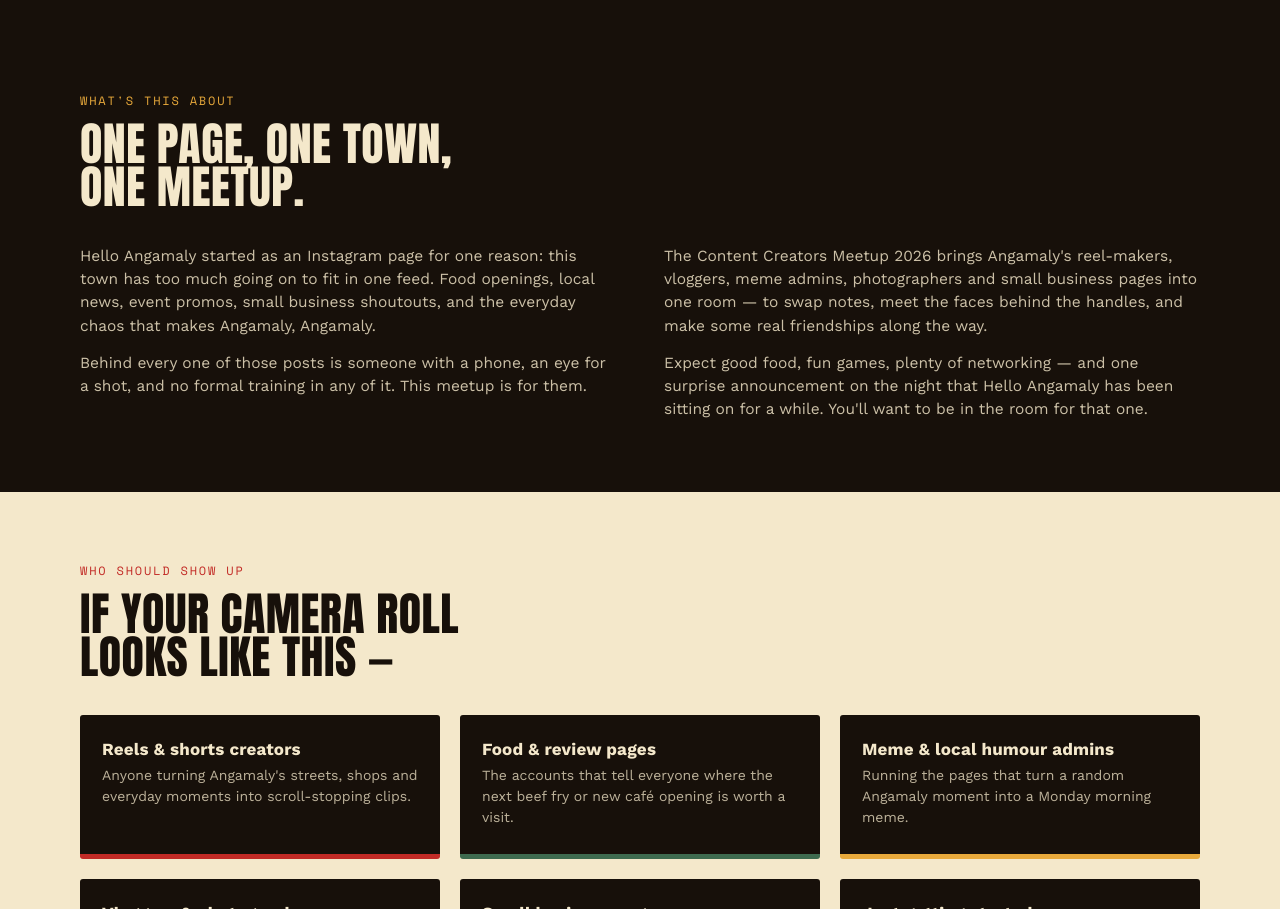
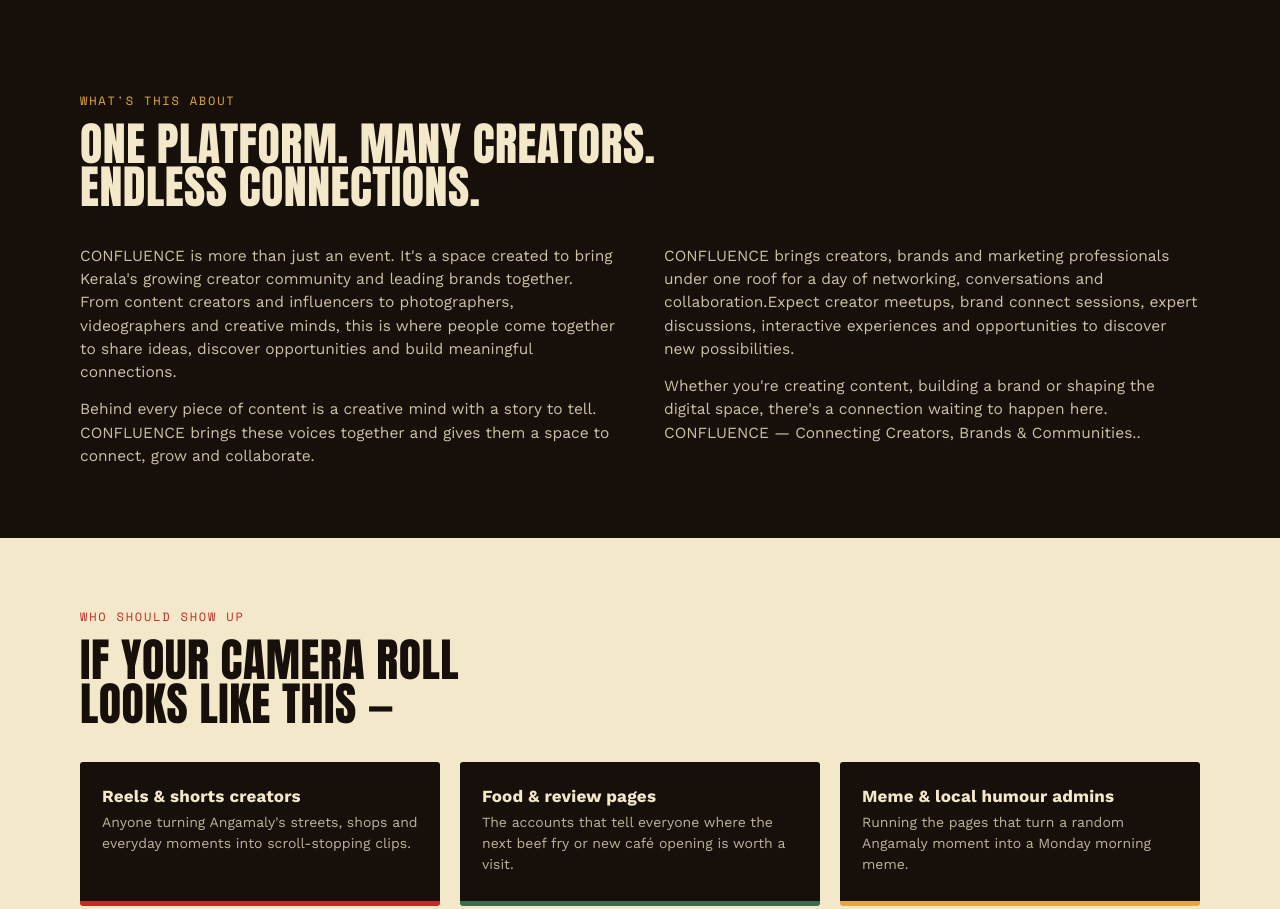
Before and after one commit to seooctotech/CONFLUENCE-Meetup2026, a plain HTML site: page index.html in a window 1280 px wide. Shown: the part 780-1689 px from the top of the page. Drawn offline with nearby package versions, Linux system fonts and the light colour scheme.

Commit message:
Update index.html

```diff
--- a/index.html
+++ b/index.html
@@ -478,8 +478,8 @@
 
   <div class="marquee" aria-hidden="true">
     <div class="marquee__track">
-      <span>HELLO ANGAMALY</span><span>CONTENT CREATORS MEETUP 2026</span><span>HELLO ANGAMALY</span><span>CONTENT CREATORS MEETUP 2026</span>
-      <span>HELLO ANGAMALY</span><span>CONTENT CREATORS MEETUP 2026</span><span>HELLO ANGAMALY</span><span>CONTENT CREATORS MEETUP 2026</span>
+      <span>CONFLUENCE</span><span> CONNECT </span><span> COLLABORATE </span><span>CREATE </span>
+      <span>CONFLUENCE</span><span> CONNECT </span><span> COLLABORATE </span><span>CREATE </span>
     </div>
   </div>
 
@@ -503,22 +503,22 @@
   <section class="about" id="about">
     <div class="section-inner">
       <div class="kicker">WHAT'S THIS ABOUT</div>
-      <h2 class="section-title">One page, one town,<br>one meetup.</h2>
+      <h2 class="section-title">ONE PLATFORM.
+MANY CREATORS.<br>ENDLESS CONNECTIONS.</h2>
       <div class="about-grid">
         <div>
-          <p>Hello Angamaly started as an Instagram page for one reason: this town has too much
-    going on to fit in one feed. Food openings, local news, event promos, small business
-    shoutouts, and the everyday chaos that makes Angamaly, Angamaly.</p>
-          <p>Behind every one of those posts is someone with a phone, an eye for a shot, and no
-          formal training in any of it. This meetup is for them.</p>
+          <p>CONFLUENCE is more than just an event. It's a space created to bring Kerala's growing creator community and leading brands together.
+            From content creators and influencers to photographers, videographers and creative minds, this is where people come together to share ideas,
+            discover opportunities and build meaningful connections.</p>
+          <p>Behind every piece of content is a creative mind with a story to tell.
+            CONFLUENCE brings these voices together and gives them a space to connect, grow and collaborate.</p>
         </div>
         <div>
-          <p>The Content Creators Meetup 2026 brings Angamaly's reel-makers, vloggers, meme
-    admins, photographers and small business pages into one room — to swap notes, meet the
-    faces behind the handles, and make some real friendships along the way.</p>
-    <p>Expect good food, fun games, plenty of networking — and one surprise announcement
-    on the night that Hello Angamaly has been sitting on for a while. You'll want to be
-    in the room for that one.</p>
+          <p>CONFLUENCE brings creators, brands and marketing professionals under one roof for a day of networking,
+            conversations and collaboration.Expect creator meetups, brand connect sessions, expert discussions,
+            interactive experiences and opportunities to discover new possibilities.</p>
+    <p>Whether you're creating content, building a brand or shaping the digital space, there's a connection waiting to happen here.
+       CONFLUENCE — Connecting Creators, Brands & Communities..</p>
         </div>
       </div>
     </div>
```
